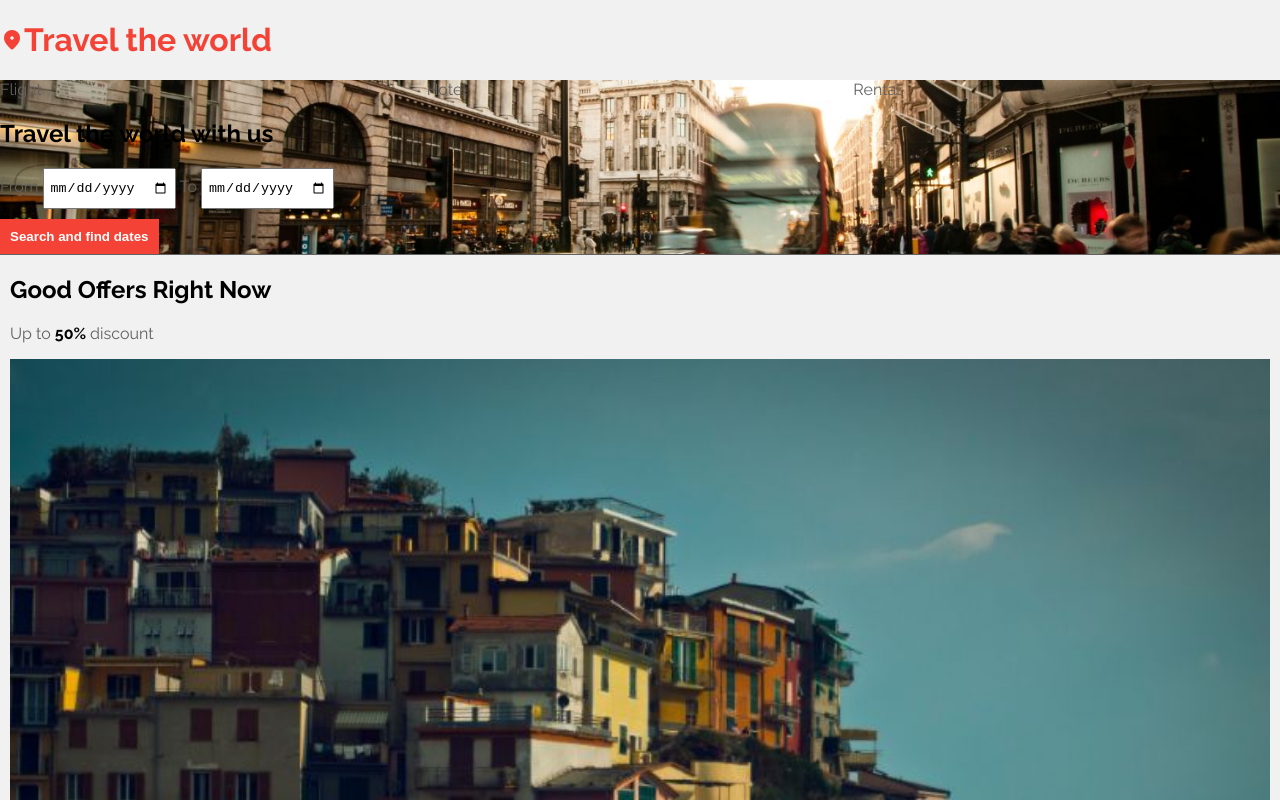
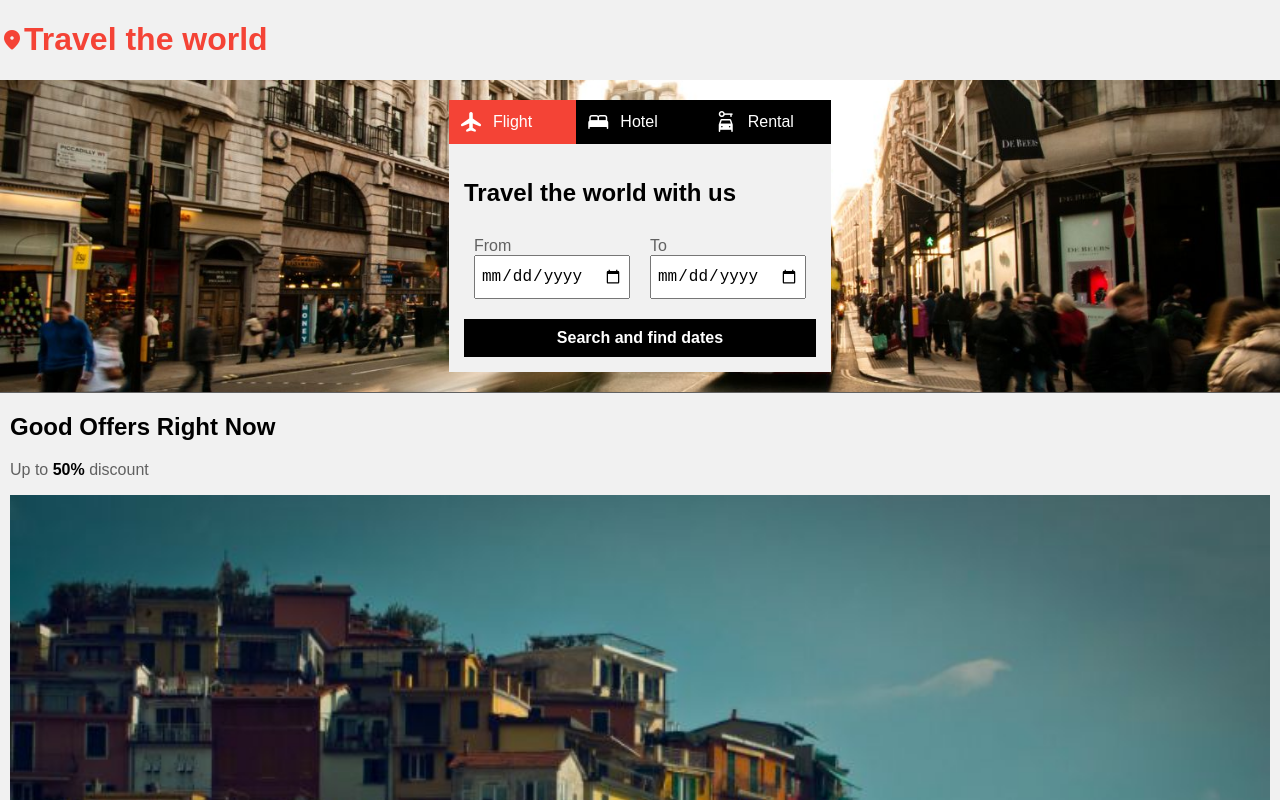
Before and after one commit to Blyzbee/blyzbee.github.io, a plain HTML site: page index.html in a window 1280 px wide. Shown: the top 800 px of the page. Drawn offline with nearby package versions, Linux system fonts and the light colour scheme.

Commit message:
header finished

```diff
--- a/index.html
+++ b/index.html
@@ -30,17 +30,36 @@
       </div>
       <div class="header-background">
         <div>
-          <div class="active">Flight</div>
-          <div>Hotel</div>
-          <div>Rental</div>
+          <div class="active">
+            <span class="material-symbols-rounded material-light-color">
+              flight
+            </span>
+            Flight
+          </div>
           <div>
+            <span class="material-symbols-rounded material-light-color">
+              bed
+            </span>
+            Hotel
+          </div>
+          <div>
+            <span class="material-symbols-rounded material-light-color">
+              car_rental
+            </span>
+            Rental
+          </div>
+          <form>
             <h2>Travel the world with us</h2>
-            <label for="from">From</label>
-            <input type="date" name="from" id="from" />
-            <label for="to">To</label>
-            <input type="date" name="to" id="to" />
-            <button class="button">Search and find dates</button>
-          </div>
+            <div>
+              <label for="from">From</label>
+              <input type="date" name="from" id="from" />
+            </div>
+            <div>
+              <label for="to">To</label>
+              <input type="date" name="to" id="to" />
+            </div>
+            <button class="button btn-black">Search and find dates</button>
+          </form>
         </div>
       </div>
     </header>
--- a/styles/style.css
+++ b/styles/style.css
@@ -1,3 +1,56 @@
+/* RESET */
+html {
+  font-size: 62.5%;
+}
+body {
+  font: 1.6rem sans-serif;
+  margin: 0;
+  padding: 0;
+}
+input,
+button {
+  font-size: inherit;
+}
+ul,
+ol {
+  list-style: none;
+  padding: 0;
+}
+
+figure {
+  margin: 0;
+}
+
+input,
+textarea {
+  padding: 1rem 0.5rem;
+  margin-bottom: 1rem;
+}
+
+h1 {
+  color: var(--primary-color);
+}
+
+h2 {
+  color: var(--dark-color);
+}
+
+strong {
+  color: var(--dark-color);
+}
+
+section {
+  margin: 1rem 1rem 2rem 1rem;
+}
+
+img {
+  display: inline-block;
+  width: 100%;
+  height: 100%;
+  vertical-align: middle;
+  object-fit: cover;
+}
+
 :root {
   /* COLORS */
   --primary-color: #f44336;
@@ -18,50 +71,12 @@
   color: var(--dark-color);
 }
 
+.material-light-color {
+  color: var(--light-color);
+}
+
 .material-primary-color {
   color: var(--primary-color);
-}
-
-/* RESET */
-body {
-  margin: 0;
-  padding: 0;
-}
-
-ul,
-ol {
-  list-style: none;
-  padding: 0;
-}
-
-figure {
-  margin: 0;
-}
-
-input,
-textarea {
-  padding: 10px 5px;
-  margin-bottom: 10px;
-}
-
-h1 {
-  color: var(--primary-color);
-}
-
-h2 {
-  color: var(--dark-color);
-}
-
-strong {
-  color: var(--dark-color);
-}
-
-section {
-  margin: 10px 10px 20px 10px;
-}
-
-img {
-  width: 100%;
 }
 
 figure {
@@ -90,7 +105,7 @@ figcaption:hover {
 .button {
   background-color: var(--primary-color);
   color: var(--light-color);
-  padding: 10px;
+  padding: 1rem;
   margin: 0 0 0 0;
   font-weight: bold;
   border: none;
@@ -100,8 +115,8 @@ figcaption:hover {
   background-color: transparent;
   color: var(--dark-color);
   font-weight: bold;
-  padding: 10px;
-  margin-bottom: 20px;
+  padding: 1rem;
+  margin-bottom: 2rem;
   border: solid 1px var(--grey-color);
 }
 
@@ -110,7 +125,7 @@ figcaption:hover {
 }
 
 header {
-  margin-bottom: 20px;
+  margin-bottom: 2rem;
   border-bottom: solid 1px var(--grey-color);
 }
 
@@ -124,13 +139,13 @@ header {
 }
 
 #section1 li {
-  margin-bottom: 10px;
+  margin-bottom: 1rem;
 }
 
 #section2 {
   background-color: var(--dark-color);
   color: var(--light-color);
-  padding: 10px;
+  padding: 1rem;
   display: flex;
   flex-direction: column;
 }
@@ -146,13 +161,13 @@ header {
 }
 
 #section3 > div {
-  margin-bottom: 10px;
+  margin-bottom: 1rem;
   display: flex;
   align-items: center;
 }
 
 #section3 > div > span {
-  margin-right: 10px;
+  margin-right: 1rem;
 }
 
 #section3 input,
@@ -163,7 +178,7 @@ header {
 }
 
 /* RESPONSIVE */
-@media screen and (min-width: 769px) {
+@media screen and (min-width: 1024px) {
   .header-background {
     display: flex;
     background-image: url("../assets/images/london2.jpg");
@@ -171,6 +186,11 @@ header {
     background-size: cover;
     align-items: center;
     justify-content: center;
+    padding: 2rem;
+  }
+
+  .header-background h2 {
+    grid-column: 1 / -1;
   }
 
   .header-background > div {
@@ -178,7 +198,38 @@ header {
     grid-template-columns: 1fr 1fr 1fr;
   }
 
-  .header-background > div:nth-child(4) {
+  .header-background > div > div {
+    background-color: var(--dark-color);
+    color: var(--light-color);
+    padding: 1rem;
+    display: flex;
+    align-items: center;
+    cursor: pointer;
+  }
+
+  .header-background > div > div > span {
+    margin-right: 1rem;
+  }
+
+  .header-background .active {
+    background-color: var(--primary-color);
+  }
+
+  .header-background form {
+    background-color: var(--background-color);
+    padding: 1.5rem;
+    grid-column: 1 / -1;
+    display: grid;
+    grid-template-columns: 1fr 1fr;
+  }
+
+  .header-background form button {
     grid-column: 1 / -1;
   }
+
+  .header-background form > div {
+    display: flex;
+    flex-direction: column;
+    margin: 01rem;
+  }
 }
```
